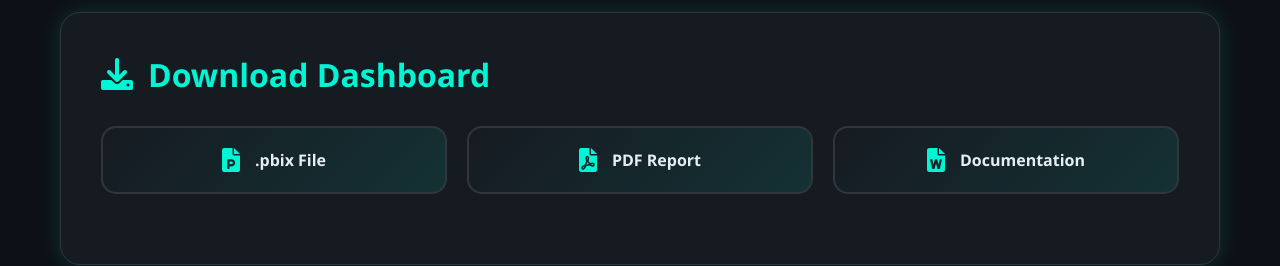
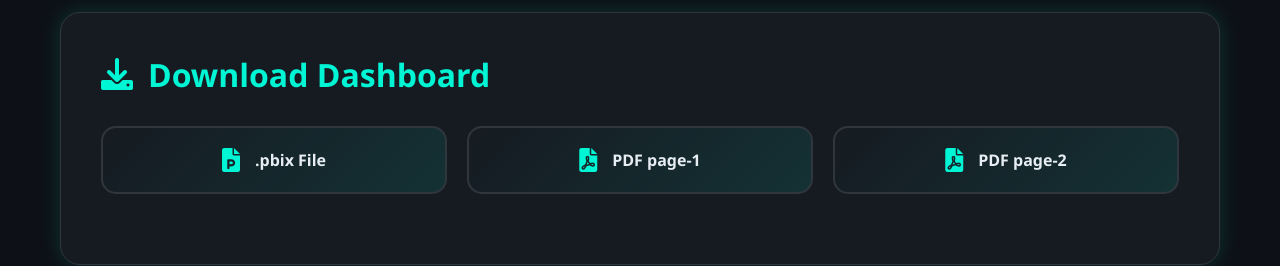
Before and after one commit to ARYAN8521/high-end-project3, a plain HTML site: page index.html in a window 1280 px wide. Shown: the part 1640-1906 px from the top of the page. Drawn offline with Linux system fonts and the light colour scheme.

Commit message:
Update index.html

```diff
--- a/index.html
+++ b/index.html
@@ -195,6 +195,8 @@
 
 
 
+
+
         <!-- Downloads Section -->
         <section class="section">
             <h2><i class="fas fa-download"></i> Download Dashboard</h2>
@@ -205,14 +207,15 @@
                 </a>
                 <a href="newbi2.pdf" target="_blank" class="btn">
                     <i class="fas fa-file-pdf"></i>
-                    <span>PDF Report</span>
+                    <span>PDF page-1</span>
                 </a>
-                <a href="newbi2.docx" target="_blank" class="btn">
-                    <i class="fas fa-file-word"></i>
-                    <span>Documentation</span>
+                <a href="newbi2.pdf" target="_blank" class="btn">
+                    <i class="fas fa-file-pdf"></i>
+                    <span>PDF page-2</span>
                 </a>
             </div>
         </section>
+
 
 
 
```
